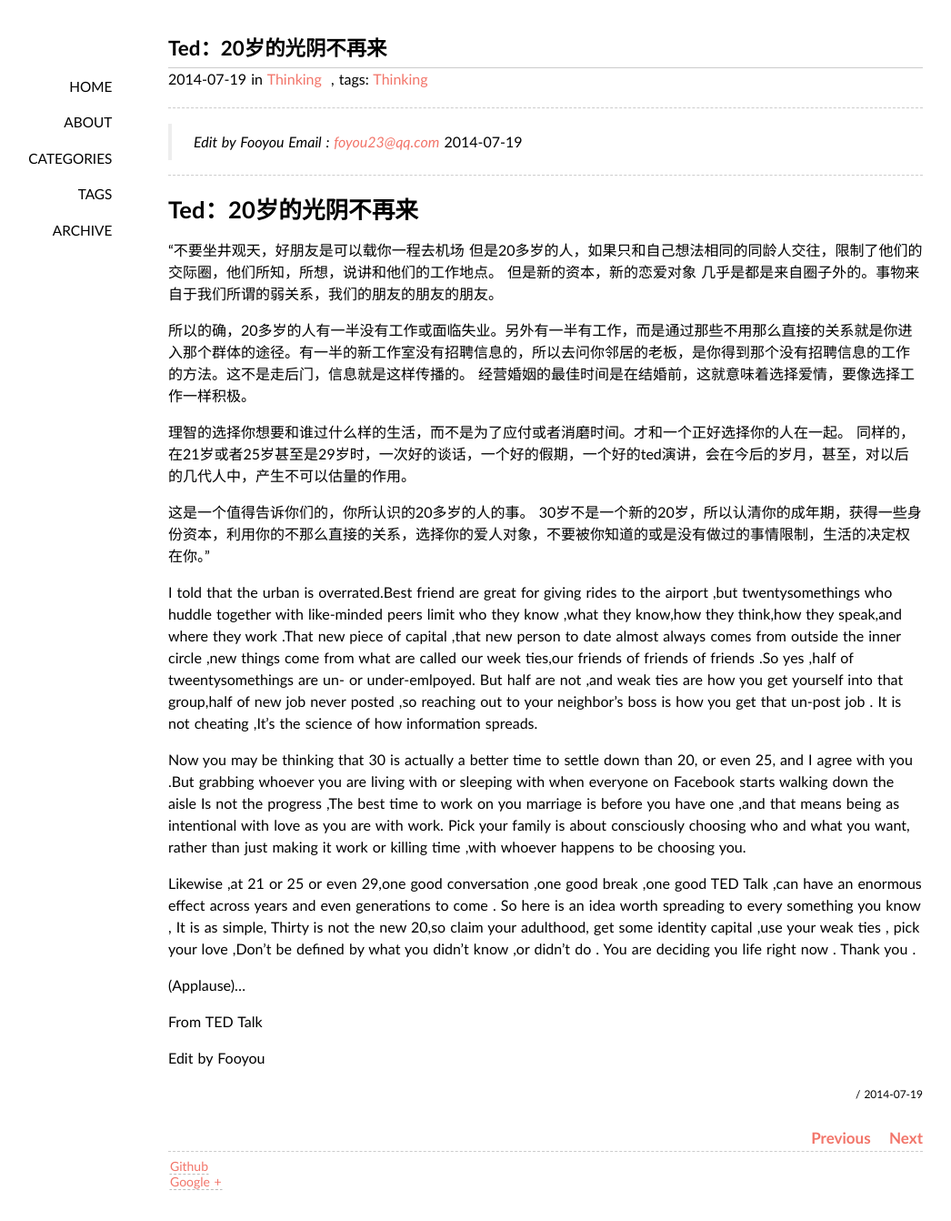
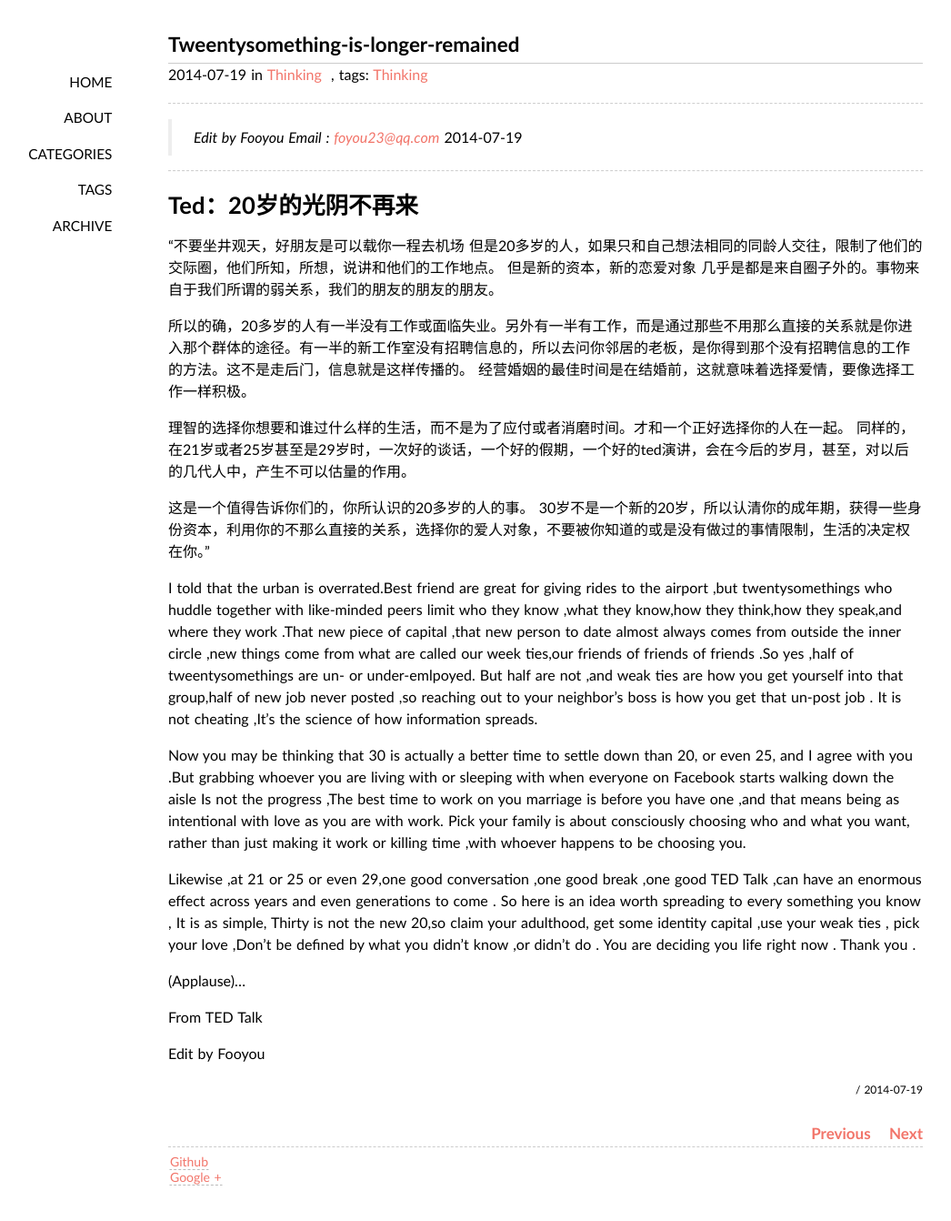
Before and after one commit to teze/teze.github.io, a Jekyll site: the page built from _posts/2014-07-19-Tweentysomething-is-longer-remained.md, in a window 1280 px wide. Shown: the whole page at 91% size, without its empty margins (96-1142 px from the left). Built offline with Jekyll 4.4.1, drawn with Linux system fonts in a browser that asks for light colours; some web fonts are replaced; Markdown is read by kramdown in place of the engine named in the settings; comment, search, counter and statistics services are not loaded.

Commit message:
Update 2014-07-19-Tweentysomething-is-longer-remained.md

```diff
--- a/_posts/2014-07-19-Tweentysomething-is-longer-remained.md
+++ b/_posts/2014-07-19-Tweentysomething-is-longer-remained.md
@@ -1,7 +1,7 @@
 ---
 
 layout: post
-title: Ted：20岁的光阴不再来
+title: Tweentysomething-is-longer-remained
 categories: [Thinking]
 tags: [Thinking]
 description:
```
